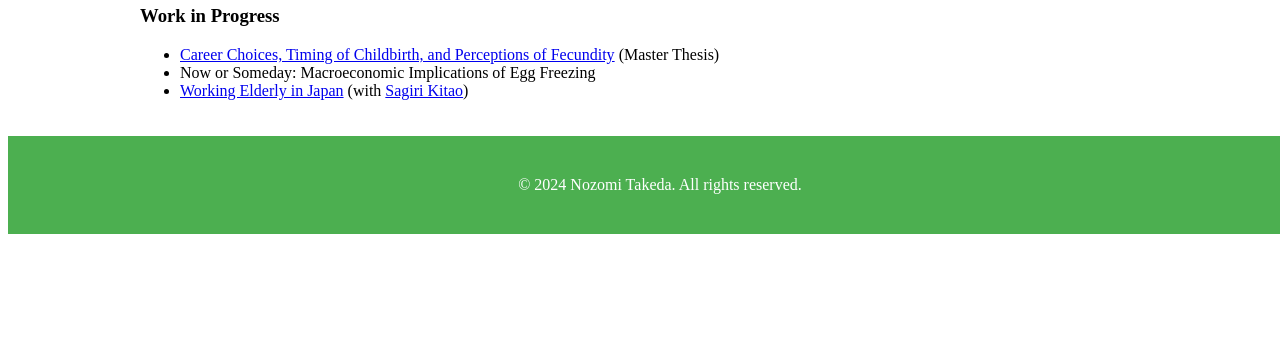
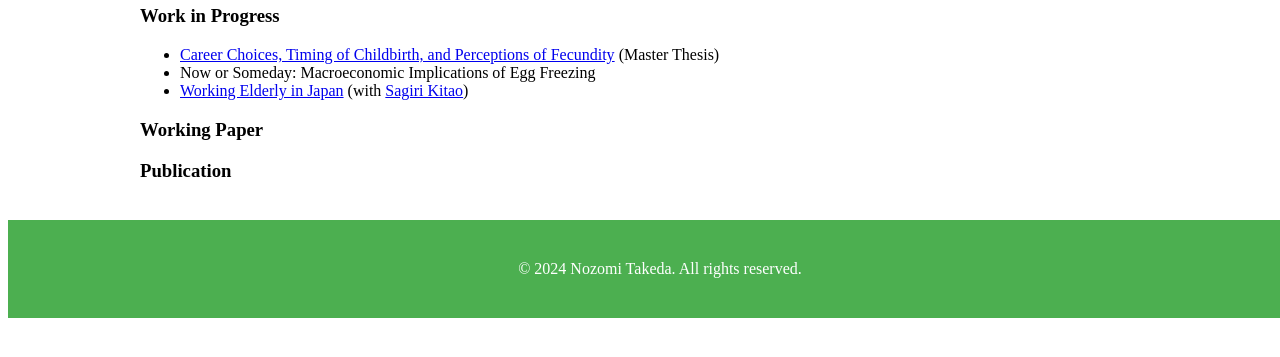
Before and after one commit to tnozomiecon/tnozomiecon.github.io, a plain HTML site: page research.html in a window 1280 px wide. Shown: the part 257-614 px from the top of the page. Drawn offline with Linux system fonts and the light colour scheme.

Commit message:
Update research.html

```diff
--- a/research.html
+++ b/research.html
@@ -28,6 +28,8 @@
             <li>Now or Someday: Macroeconomic Implications of Egg Freezing</li>
             <li><a href="https://tnozomiecon.github.io/PR_AEPR.pdf">Working Elderly in Japan</a> (with <a href="https://sites.google.com/site/sagirikitao/home?authuser=0">Sagiri Kitao</a>)</li>
         </ul>
+        <h3>Working Paper</h3>
+        <h3>Publication</h3>
     </main>
 
     <footer>
```
